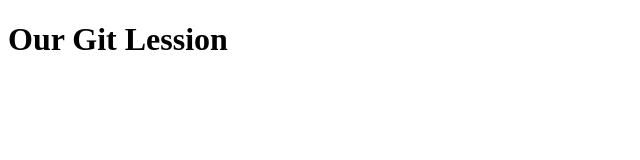
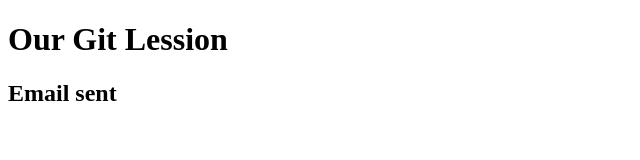
Before and after one commit to YeyintThway13/git-testing, a plain HTML site: page index.html in a window 1280 px wide. Shown: the whole page, without its empty margins (0-640 px from the left). Drawn offline with Linux system fonts and the light colour scheme.

Commit message:
done email sending feature

```diff
--- a/index.html
+++ b/index.html
@@ -8,5 +8,6 @@
   </head>
   <body>
     <h1>Our Git Lession</h1>
+    <h2>Email sent</h2>
   </body>
 </html>
```
